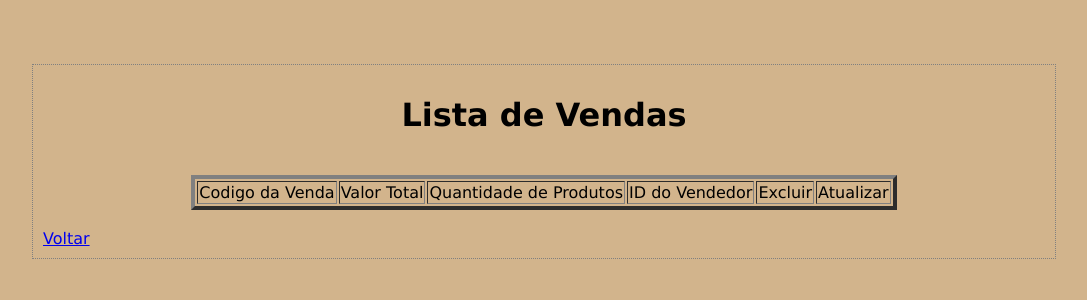
After one commit to edv610/projCangaco, a Flask app: page /vendas in a window 1280 px wide. The commit adds this page. Shown: the top 300 px of the page, without its empty margins (96-1183 px from the left). Run offline with Flask 2, Linux system fonts and the light colour scheme; the visitor is signed in with stand-in values (Sample User, id 1); data comes from the database, SQL or seed files in the repository; both versions use the stored data as it was after the commit; data that the repository does not hold is empty.

```diff
--- a/Templates/index.html
+++ b/Templates/index.html
@@ -6,14 +6,15 @@
         <link rel = "stylesheet" href="static\hf.css"/>
     </head>
     <body align="center">
-        <h1>Menu</h1>
+        <h1>Olá {{g.user.email}}</h1>
         <br>
         <!-- URL_FOR é para uma rota -->
         <nav>
             <ul align="center">
-                <li><a href="{{ url_for('usuario') }}">Usuários</a></li>
+                <li id="cadastrarUsuario" ><a href="{{ url_for('usuario') }}">Usuários</a></li>
                 <li><a href="{{ url_for('produtoPage') }}">Produtos</a></li>
                 <li><a href="{{ url_for('fornecedorPage') }}">Fornecedores</a></li>
+                <li><a href="{{ url_for('vendaPage') }}">Vendas</a></li>
             </ul>
         </nav>
     </body>
--- a/Templates/cadastroProdutos.html
+++ b/Templates/produto_view/cadastroProdutos.html
@@ -9,7 +9,7 @@
         <h1 align="center">Cadastrar Produtos</h1>
         <br>
         <!-- URL_FOR ROTA PARA O METODO CADASTRO-->
-        <form action="/produto/cadastro" method="POST" align="center">
+        <form action="{{ url_for('cadastroProdutos') }}" method="POST" align="center">
 
             <table align="center">
                 <tr>
--- /dev/null
+++ b/Templates/venda_view/listaVendas.html
@@ -0,0 +1,37 @@
+<!DOCTYPE html>
+<html>
+    <head>
+        <meta charset="utf-8">
+        <title>Página de Lista</title>
+        <link rel = "stylesheet" href="static\hf.css"/>
+    </head>
+    <body>
+        <h1 align="center">Lista de Vendas</h1>
+        <br>
+        <table border="4" align="center">
+            <tr>
+                <td align="center">Codigo da Venda</td>
+                <!-- PRODUTOS QUE FICARAM NA VENDA-->
+                <td align="center">Valor Total</td>
+                <td align="center">Quantidade de Produtos</td>
+                <td align="center">ID do Vendedor</td>
+                <td align="center">Excluir</td>
+                <td align="center">Atualizar</td>
+            </tr>
+
+            <!--FOR DE PESSOA EM PESSOAS-->
+            {% for venda in vendas %}
+            <tr>
+                <td align="center">{{ venda._codVenda }}</td>
+                <!-- PRODUTOS QUE FICARAM NA VENDA-->
+                <td align="center">{{ venda.valor_total }}</td>
+                <td align="center">{{ venda.qtd_produto }}</td>
+                <td align="center">id_usuario</td>
+                <td align="center"><a href="/vendas/excluir/{{ venda._codVenda }}">X</a></td>
+                <td align="center"><a href="/vendas/atualizar/{{ venda._codVenda }}">Atualizar</a></td>
+            </tr>
+            {% endfor %}
+        </table>
+        <br><a href="{{ url_for('vendaPage') }}">Voltar</a>
+</body>
+</html>
--- a/app.py
+++ b/app.py
@@ -1,45 +1,78 @@
-from flask import Flask, render_template, request, url_for, redirect
+from flask import Flask, render_template, request, url_for, redirect, session, g
 from flask_sqlalchemy import SQLAlchemy
 
-#CONFIGURANDO FLASK E O BANCO
+# CONFIGURANDO FLASK E O BANCO
 app = Flask(__name__)
 app.config['SQLALCHEMY_DATABASE_URI'] = 'sqlite:///db.sqlite'
 db = SQLAlchemy(app)
-#----------------------------------------------------------------CLASSE USUÁIO--------------------------------------------------------------------
+# ----------------------------------------------------------------CLASSE USUÁIO--------------------------------------------------------------------
+
+
 class Usuario(db.Model):
-    #CRIAÇÃO DA TABELA DO BANCO
-    __tablename='usuario'
+    # CRIAÇÃO DA TABELA DO BANCO
+    __tablename = 'usuario'
     id_Usuario = db.Column(db.Integer, primary_key=True, autoincrement=True)
     email = db.Column(db.String)
     senha = db.Column(db.String)
     adm = db.Column(db.Boolean)
 
-    #CONSTRUTOR
-    def __init__(self,email,senha,adm):
+    # CONSTRUTOR
+    def __init__(self, email, senha, adm):
         self.email = email
         self.senha = senha
         self.adm = adm
 
-db.create_all()
+# ROTA DA PAGINA INDEX
 
-#ROTA DA PAGINA INDEX
-@app.route('/')
+
+@ app.route('/home')
 def index():
     return render_template('index.html')
 
-#ROTA DA PAGINA USUÁRIO
-@app.route('/usuario')
+
+@app.before_request
+def auth():
+    if 'usuario_id' in session:
+        user = Usuario.query.filter_by(
+            id_Usuario=session['usuario_id']).first()
+        g.user = user
+
+
+@app.route('/', methods=['GET', 'POST'])
+def login():
+    if request.method == 'POST':
+        session.pop('usuario_id', None)
+        email = request.form['email']
+        senha = request.form['senha']
+
+        usuario = Usuario.query.filter_by(email=email).first()
+        if usuario and usuario.senha == senha:
+            session['usuario_id'] = usuario.id_Usuario
+            return redirect(url_for('index'))
+
+        return redirect(url_for('login'))
+
+    return render_template('login.html')
+
+# ROTA DA PAGINA USUÁRIO
+
+
+@ app.route('/usuario')
 def usuario():
-    return render_template('usuario.html')
+    return render_template('usuario_view/usuario.html')
 
-#ROTA DA  PAGINA DO CADASTRO
-@app.route('/cadastrarUsuario')
+# ROTA DA  PAGINA DO CADASTRO
+
+
+@ app.route('/cadastrarUsuario')
 def cadastrarUsuario():
-    return render_template('cadastroUsuario.html')
+    return render_template('usuario_view/cadastroUsuario.html')
 
-#ROTA DO METODO DE CADASTRAR
-@app.route('/cadastrarUsuario', methods=['GET', 'POST'])
-#METODO DE CADASTRAR
+# ROTA DO METODO DE CADASTRAR
+
+
+@ app.route('/cadastrarUsuario', methods=['GET', 'POST'])
+# METODO DE CADASTRAR
 def cadastroUsuario():
     if request.method == 'POST':
         email = request.form.get('email')
@@ -53,25 +86,31 @@ def cadastroUsuario():
 
         return redirect(url_for('usuario'))
 
-#ROTA DA PAGINA DE LISTA
-@app.route('/listaUsuario')
-#METODO DE LISTAR
+# ROTA DA PAGINA DE LISTA
+
+
+@ app.route('/listaUsuario')
+# METODO DE LISTAR
 def listaUsuario():
     usuarios = Usuario.query.all()
-    return render_template('listaUsuario.html', usuarios=usuarios)
+    return render_template('usuario_view/listaUsuario.html', usuarios=usuarios)
 
-#excluir pelo ID
-@app.route('/excluirUsuario/<int:id>')
+# excluir pelo ID
+
+
+@ app.route('/excluirUsuario/<int:id>')
 def excluirUsuario(id):
-    usuario = Usuario.query.filter_by(id_Usuario =id).first()
+    usuario = Usuario.query.filter_by(id_Usuario=id).first()
     db.session.delete(usuario)
     db.session.commit()
-    #apos excluir vai voltar para pagina de listar
+    # apos excluir vai voltar para pagina de listar
     usuarios = usuario.query.all()
-    return render_template('listaUsuario.html', usuarios=usuarios)
+    return render_template('usuario_view/listaUsuario.html', usuarios=usuarios)
 
-#ATUALIZAR pelo ID recebendo um get do parametro e retornando um post
-@app.route('/atualizarUsuario/<int:id>', methods=['GET', 'POST'])
+# ATUALIZAR pelo ID recebendo um get do parametro e retornando um post
+
+
+@ app.route('/atualizarUsuario/<int:id>', methods=['GET', 'POST'])
 def atualizarUsuario(id):
     usuario = Usuario.query.filter_by(id_Usuario=id).first()
 
@@ -79,7 +118,6 @@ def atualizarUsuario(id):
         email = request.form.get('email')
         senha = request.form.get('senha')
         adm = False if request.form.get('adm') is None else True
-
 
         if email and senha and adm is not None:
             usuario.email = email
@@ -90,39 +128,48 @@ def atualizarUsuario(id):
 
             return redirect(url_for('listaUsuario'))
 
-    return render_template('atualizarUsuario.html',usuario=usuario)
+    return render_template('usuario_view/atualizarUsuario.html', usuario=usuario)
 
-#----------------------------------------------------------------CLASSE PRODUTO--------------------------------------------------------------------
+# ----------------------------------------------------------------CLASSE PRODUTO--------------------------------------------------------------------
+
 
 class Produto(db.Model):
-    #CRIAÇÃO DA TABELA DO BANCO
-    __tablename='produto'
+    # CRIAÇÃO DA TABELA DO BANCO
+    __tablename = 'produto'
     _codProduto = db.Column(db.Integer, primary_key=True, autoincrement=True)
     nomeProduto = db.Column(db.String)
     valorProduto = db.Column(db.Float)
     qntEstoque = db.Column(db.Integer)
+   # fornecimento = db.relationship(
+    #   'Fornecedor', secondary=fornece, backref=db.backref('fornecendo', lazy='dynamic'))
 
-    #CONSTRUTOR
-    def _init_(self,nomeProduto,valorProduto,qntEstoque):
+    # CONSTRUTOR
+
+    def _init_(self, nomeProduto, valorProduto, qntEstoque):
         self.nomeProduto = nomeProduto
         self.valorProduto = valorProduto
         self.qntEstoque = qntEstoque
 
-db.create_all()
 
-#ROTA DA PAGINA USUÁRIO
-@app.route('/produtoPage')
+# ROTA DA PAGINA USUÁRIO
+
+
+@ app.route('/produtoPage')
 def produtoPage():
-    return render_template('produto.html')
+    return render_template('produto_view/produto.html')
 
-#ROTA DA  PAGINA DO CADASTRO
-@app.route('/produto/cadastrar')
+# ROTA DA  PAGINA DO CADASTRO
+
+
+@ app.route('/produto/cadastrar')
 def cadastrarProdutos():
-    return render_template('cadastroProdutos.html')
+    return render_template('produto_view/cadastroProdutos.html')
 
-#ROTA DO METODO DE CADASTRAR
-@app.route('/produto/cadastro', methods=['GET', 'POST'])
-#METODO DE CADASTRAR
+# ROTA DO METODO DE CADASTRAR
+
+
+@ app.route('/produto/cadastro', methods=['GET', 'POST'])
+# METODO DE CADASTRAR
 def cadastroProdutos():
     if request.method == 'POST':
         nomeProduto = request.form['nomeProduto']
@@ -130,31 +177,38 @@ def cadastroProdutos():
         qntEstoque = request.form['qntEstoque']
 
         if nomeProduto and valorProduto and qntEstoque:
-            p = Produto(nomeProduto = nomeProduto, valorProduto = valorProduto, qntEstoque = qntEstoque)
+            p = Produto(nomeProduto=nomeProduto,
+                        valorProduto=valorProduto, qntEstoque=qntEstoque)
             db.session.add(p)
             db.session.commit()
 
         return redirect(url_for('produtoPage'))
 
-#ROTA DA PAGINA DE LISTA
-@app.route('/produtos')
-#METODO DE LISTAR
+# ROTA DA PAGINA DE LISTA
+
+
+@ app.route('/produtos')
+# METODO DE LISTAR
 def listarProdutos():
     produtos = Produto.query.all()
-    return render_template('listaProdutos.html', produtos=produtos)
+    return render_template('produto_view/listaProdutos.html', produtos=produtos)
 
-#excluir pelo ID
-@app.route('/produtos/excluir/<int:codProduto>')
+# excluir pelo ID
+
+
+@ app.route('/produtos/excluir/<int:codProduto>')
 def excluirProdutos(codProduto):
     produto = Produto.query.filter_by(_codProduto=codProduto).first()
     db.session.delete(produto)
     db.session.commit()
-    #apos excluir vai voltar para pagina de listar
+    # apos excluir vai voltar para pagina de listar
     produtos = Produto.query.all()
-    return render_template('listaProdutos.html', produtos=produtos)
+    return render_template('produto_view/listaProdutos.html', produtos=produtos)
 
-#ATUALIZAR pelo ID recebendo um get do parametro e retornando um post
-@app.route('/produtos/atualizar/<int:codProduto>', methods=['GET', 'POST'])
+# ATUALIZAR pelo ID recebendo um get do parametro e retornando um post
+
+
+@ app.route('/produtos/atualizar/<int:codProduto>', methods=['GET', 'POST'])
 def atualizarProdutos(codProduto):
     produto = Produto.query.filter_by(_codProduto=codProduto).first()
 
@@ -172,40 +226,48 @@ def atualizarProdutos(codProduto):
 
             return redirect(url_for('listarProdutos'))
 
-    return render_template('atualizarProdutos.html',produto=produto)
+    return render_template('produto_view/atualizarProdutos.html', produto=produto)
 
-#------------------------------------------------------------------- CLASSE FORNECEDOR -----------------------------------------------------
+# ------------------------------------------------------------------- CLASSE FORNECEDOR -----------------------------------------------------
+
+
 class Fornecedor(db.Model):
-    #CRIAÇÃO DA TABELA DO BANCO
-    __tablename='fornecedor'
-    _codFornecedor = db.Column(db.Integer, primary_key=True, autoincrement=True)
+    # CRIAÇÃO DA TABELA DO BANCO
+    __tablename = 'fornecedor'
+    _codFornecedor = db.Column(
+        db.Integer, primary_key=True, autoincrement=True)
     nomeFornecedor = db.Column(db.String)
     telefoneFornecedor = db.Column(db.String)
     cpf_cnpjFornecedor = db.Column(db.String)
     tipoFornecedor = db.Column(db.String)
 
-    #CONSTRUTOR
-    def _init_(self,nome,telefone,cpf,email):
+    # CONSTRUTOR
+    def _init_(self, nome, telefone, cpf, email):
         self.nomeFornecedor = nomeFornecedor
         self.telefone = telefone
         self.cpf_cnpjFornecedor = cpf_cnpjFornecedor
         self.tipoFornecedor = tipoFornecedor
 
-db.create_all()
 
-#ROTA DA PAGINA USUÁRIO
-@app.route('/fornecedorPage')
+# ROTA DA PAGINA USUÁRIO
+
+
+@ app.route('/fornecedorPage')
 def fornecedorPage():
-    return render_template('fornecedor.html')
+    return render_template('fornecedor_view/fornecedor.html')
 
-#ROTA DA  PAGINA DO CADASTRO
-@app.route('/fornecedor/cadastrar')
+# ROTA DA  PAGINA DO CADASTRO
+
+
+@ app.route('/fornecedor/cadastrar')
 def cadastrarFornecedores():
-    return render_template('cadastroFornecedores.html')
+    return render_template('fornecedor_view/cadastroFornecedores.html')
 
-#ROTA DO METODO DE CADASTRAR
-@app.route('/fornecedor/cadastro', methods=['GET', 'POST'])
-#METODO DE CADASTRAR
+# ROTA DO METODO DE CADASTRAR
+
+
+@ app.route('/fornecedor/cadastro', methods=['GET', 'POST'])
+# METODO DE CADASTRAR
 def cadastroFornecedores():
     if request.method == 'POST':
         nomeFornecedor = request.form['nomeFornecedor']
@@ -214,33 +276,42 @@ def cadastroFornecedores():
         tipoFornecedor = request.form['tipoFornecedor']
 
         if nomeFornecedor and telefoneFornecedor and cpf_cnpjFornecedor and tipoFornecedor:
-            f = Fornecedor(nomeFornecedor = nomeFornecedor, telefoneFornecedor = telefoneFornecedor, cpf_cnpjFornecedor = cpf_cnpjFornecedor, tipoFornecedor=tipoFornecedor)
+            f = Fornecedor(nomeFornecedor=nomeFornecedor, telefoneFornecedor=telefoneFornecedor,
+                           cpf_cnpjFornecedor=cpf_cnpjFornecedor, tipoFornecedor=tipoFornecedor)
             db.session.add(f)
             db.session.commit()
 
         return redirect(url_for('fornecedorPage'))
 
-#ROTA DA PAGINA DE LISTA
-@app.route('/fornecedores')
-#METODO DE LISTAR
+# ROTA DA PAGINA DE LISTA
+
+
+@ app.route('/fornecedores')
+# METODO DE LISTAR
 def listarFornecedores():
     fornecedores = Fornecedor.query.all()
-    return render_template('listaFornecedores.html', fornecedores=fornecedores)
+    return render_template('fornecedor_view/listaFornecedores.html', fornecedores=fornecedores)
 
-#excluir pelo ID
-@app.route('/fornecedores/excluir/<int:codFornecedor>')
+# excluir pelo ID
+
+
+@ app.route('/fornecedores/excluir/<int:codFornecedor>')
 def excluirFornecedores(codFornecedor):
-    fornecedor = Fornecedor.query.filter_by(_codFornecedor=codFornecedor).first()
+    fornecedor = Fornecedor.query.filter_by(
+        _codFornecedor=codFornecedor).first()
     db.session.delete(fornecedor)
     db.session.commit()
-    #apos excluir vai voltar para pagina de listar
+    # apos excluir vai voltar para pagina de listar
     fornecedores = Fornecedor.query.all()
-    return render_template('listaFornecedores.html', fornecedores=fornecedores)
+    return render_template('fornecedor_view/listaFornecedores.html', fornecedores=fornecedores)
 
-#ATUALIZAR pelo ID recebendo um get do parametro e retornando um post
-@app.route('/fornecedores/atualizar/<int:codFornecedor>', methods=['GET', 'POST'])
+# ATUALIZAR pelo ID recebendo um get do parametro e retornando um post
+
+
+@ app.route('/fornecedores/atualizar/<int:codFornecedor>', methods=['GET', 'POST'])
 def atualizarFornecedores(codFornecedor):
-    fornecedor = Fornecedor.query.filter_by(_codFornecedor=codFornecedor).first()
+    fornecedor = Fornecedor.query.filter_by(
+        _codFornecedor=codFornecedor).first()
 
     if request.method == 'POST':
         nomeF = request.form['nomeFornecedor']
@@ -258,30 +329,106 @@ def atualizarFornecedores(codFornecedor):
 
             return redirect(url_for('listarFornecedores'))
 
-    return render_template('atualizarFornecedores.html',fornecedor=fornecedor)
+    return render_template('fornecedor_view/atualizarFornecedores.html', fornecedor=fornecedor)
+
+# ----------------------------------------------------------------CLASSE VENDAS--------------------------------------------------------------------
 
 
+class Venda(db.Model):
+    # CRIAÇÃO DA TABELA DO BANCO
+    __tablename = 'venda'
+    _codVenda = db.Column(db.Integer, primary_key=True, autoincrement=True)
+    qtd_produto = db.Column(db.Integer)
+    valor_total = db.Column(db.Float)
+
+    # id do usuario
+
+    # CONSTRUTOR
+    def __init__(self, qtd_produto, valor_total):  # id do usuario
+        self.qtd_produto = qtd_produto
+        self.valor_total = valor_total
+        # id do usuario
+
+# ROTA DA PAGINA VENDAS
 
 
+@app.route('/vendaPage')
+def vendaPage():
+    return render_template('venda_view/venda.html')
+
+# ROTA DA  PAGINA DO CADASTRO
 
 
+@app.route('/venda/cadastrar')
+def cadastrarVendas():
+    return render_template('venda_view/cadastroVendas.html')
+
+# ROTA DO METODO DE CADASTRAR
 
 
+@app.route('/venda/cadastro', methods=['GET', 'POST'])
+# METODO DE CADASTRAR
+def cadastroVendas():
+    if request.method == 'POST':
+        # id do usuario
+        valor_total = request.form['valor_total']
+        qtd_produto = request.form['qtd_produto']
+
+        if valor_total and qtd_produto:  # and id do usuario
+            v = Venda(valor_total=valor_total, qtd_produto=qtd_produto)
+            db.session.add(v)
+            db.session.commit()
+
+        return redirect(url_for('vendaPage'))
+
+# ROTA DA PAGINA DE LISTA
 
 
+@app.route('/vendas')
+# METODO DE LISTAR
+def listarVendas():
+    vendas = Venda.query.all()
+    return render_template('venda_view/listaVendas.html', vendas=vendas)
+
+# excluir pelo ID
 
 
+@app.route('/vendas/excluir/<int:codVenda>')
+def excluirVendas(codVenda):
+    venda = Venda.query.filter_by(_codVenda=codVenda).first()
+    db.session.delete(venda)
+    db.session.commit()
+    # apos excluir vai voltar para pagina de listar
+    vendas = Venda.query.all()
+    return render_template('venda_view/listaVendas.html', vendas=vendas)
+
+# ATUALIZAR pelo ID recebendo um get do parametro e retornando um post
 
 
+@app.route('/vendas/atualizar/<int:codVenda>', methods=['GET', 'POST'])
+def atualizarVendas(codVenda):
+    venda = Venda.query.filter_by(_codVenda=codVenda).first()
+
+    if request.method == 'POST':
+        valor_totalV = request.form['valor_total']
+        qtd_produtoV = request.form['qtd_produto']
+        # id do usuario
+
+        if valor_totalV and qtd_produtoV:  # and id do usuario
+            venda.valor_total = valor_totalV
+            venda.qtd_produto = qtd_produtoV
+            # and id do usuario
+
+            db.session.commit()
+
+            return redirect(url_for('listarVendas'))
+
+    return render_template('venda_view/atualizarVendas.html', venda=venda)
 
 
-
-
-
-
-
-
-
-#inicia o aplicativo
+# ----------------------------------------------------- RELAÇÂO ----------------------------------------------
+db.create_all()
+# inicia o aplicativo
 if __name__ == '__main__':
+    app.secret_key = '66B583C02927EAE9E03D8CA5D9BC90C11DB27C1CEC3B3CBB75A276E96DF89965'
     app.run(debug=True)
```
Also changed, not shown: Templates/login.html (added, +25 -0 lines), Templates/venda_view/atualizarVendas.html (added, +36 -0 lines), Templates/venda_view/cadastroVendas.html (added, +42 -0 lines), Templates/venda_view/venda.html (added, +20 -0 lines), Templates/fornecedor_view/atualizarFornecedores.html (renamed from Templates/atualizarFornecedores.html), Templates/fornecedor_view/cadastroFornecedores.html (renamed from Templates/cadastroFornecedores.html), Templates/fornecedor_view/fornecedor.html (renamed from Templates/fornecedor.html), Templates/fornecedor_view/listaFornecedores.html (renamed from Templates/listaFornecedores.html), Templates/produto_view/atualizarProdutos.html (renamed from Templates/atualizarProdutos.html), Templates/produto_view/listaProdutos.html (renamed from Templates/listaProdutos.html), Templates/produto_view/produto.html (renamed from Templates/produto.html), Templates/usuario_view/atualizarUsuario.html (renamed from Templates/atualizarUsuario.html), Templates/usuario_view/cadastroUsuario.html (renamed from Templates/cadastroUsuario.html), Templates/usuario_view/listaUsuario.html (renamed from Templates/listaUsuario.html), 2 more files.
